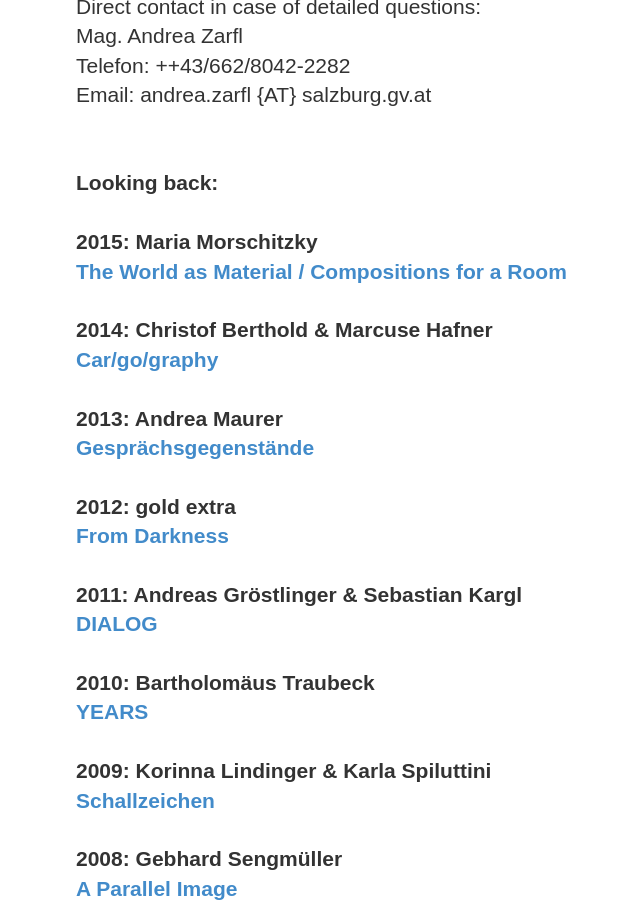
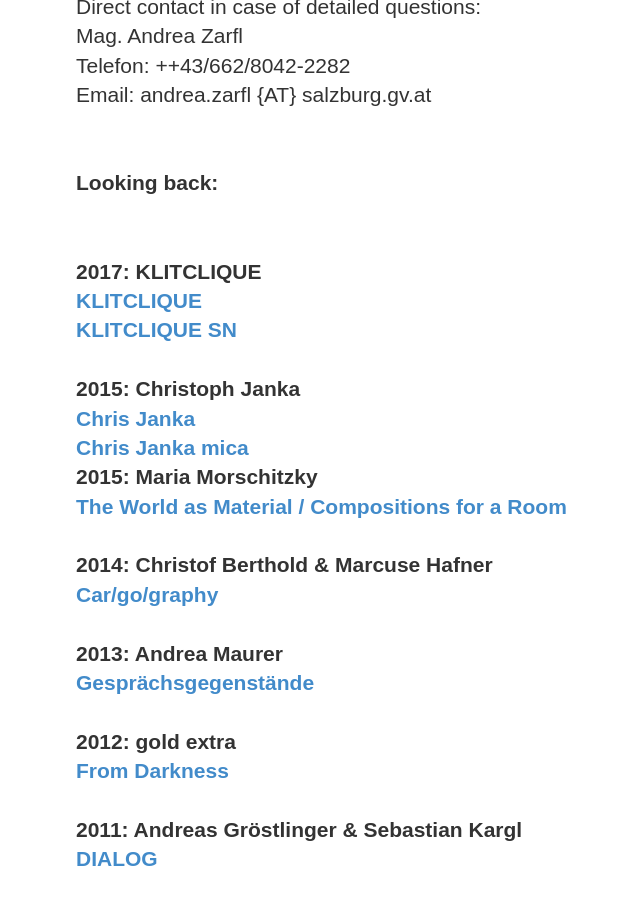
Before and after one commit to philippWassibauer/schmiede_web, a Jekyll site: the page built from medienkunstpreis/index.html, in a window 1280 px wide and 900 px high, scrolled down 617 px. Shown: the whole window, without its empty margins (9-649 px from the left). Built offline with Jekyll 4.4.1, drawn with Linux system fonts in a browser that asks for light colours.

Commit message:
Update index.html

```diff
--- a/medienkunstpreis/index.html
+++ b/medienkunstpreis/index.html
@@ -20,7 +20,7 @@ title: Saline Hallein - Schmiede
         project/team will participate at the current Schmiede for inspiration,
         development and networking and will be presented during the next Schmiede.
           <br /><br />
-        <a href="http://www.salzburg.gv.at/2434-cdneu_flyer_a5_medienpreis_2016.pdf"><strong>Link to detailed information for applicants (German)</a></strong>
+        <a href="https://www.salzburg.gv.at/kultur_/Seiten/jahresstipendiummedienkunst.aspx"><strong>Link to detailed information for applicants (German)</a></strong>
       <br />   <br />
       Direct contact in case of detailed questions:
       <br />
@@ -33,7 +33,15 @@ title: Saline Hallein - Schmiede
       <br /><br /><br />
       <strong> Looking back: <strong/>
       <br />
-           <br />
+           <br /><br />
+           2017: KLITCLIQUE
+           <br /> <a href="https://klitclique.wordpress.com/">KLITCLIQUE</a>
+         <br /> <a href="https://www.sn.at/salzburg/chronik/klitclique-erhaelt-jahresstipendium-fuer-medienkunst-18080257">KLITCLIQUE SN</a>
+            <br />  <br />
+           2015: Christoph Janka
+           <br /> <a href="http://www.chrisjanka.at/"> Chris Janka</a>
+          <br /> <a href="https://www.musicaustria.at/jahresstipendium-an-christoph-janka/"> Chris Janka mica</a>
+            <br />
            2015: Maria Morschitzky
            <br /> <a href="http://service.salzburg.gv.at/lkorrj/Index?cmd=detail_ind&nachrid=55308">The World as Material / Compositions for a Room</a>
             <br />     <br />
```
